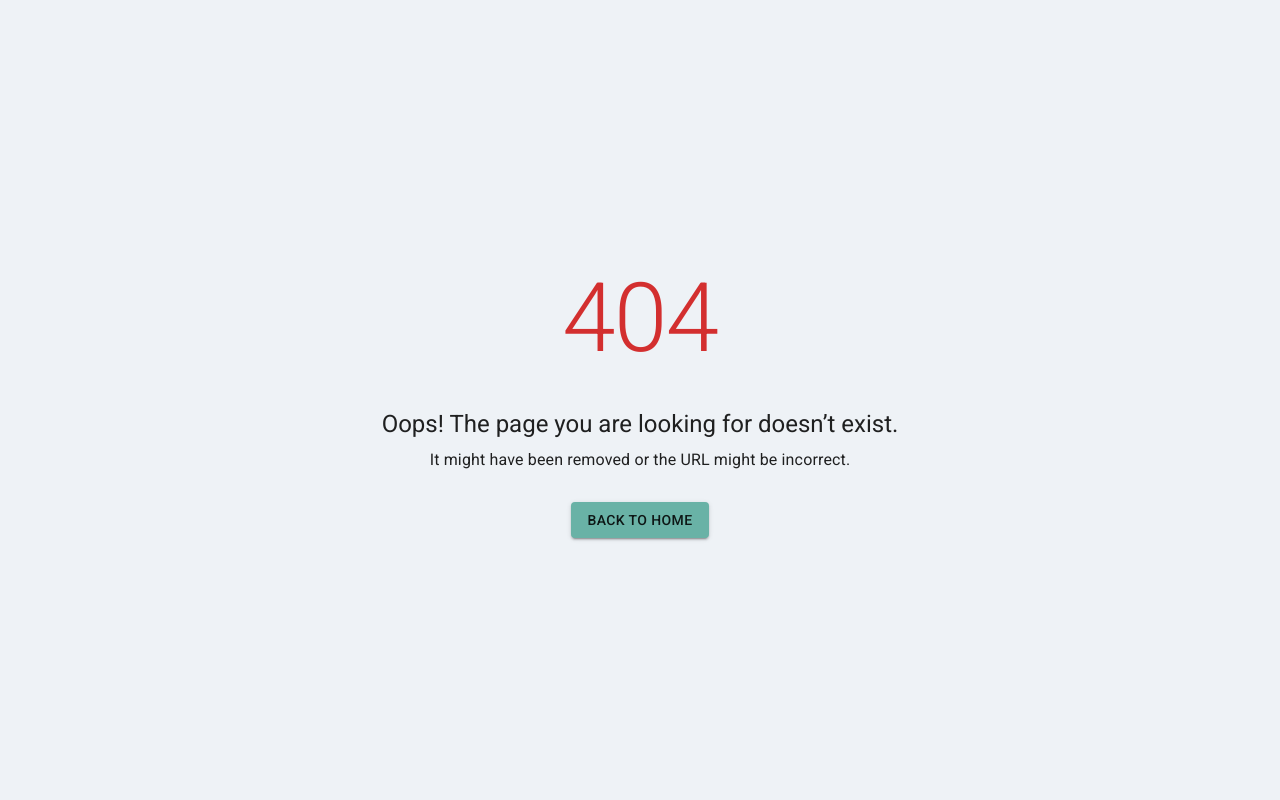
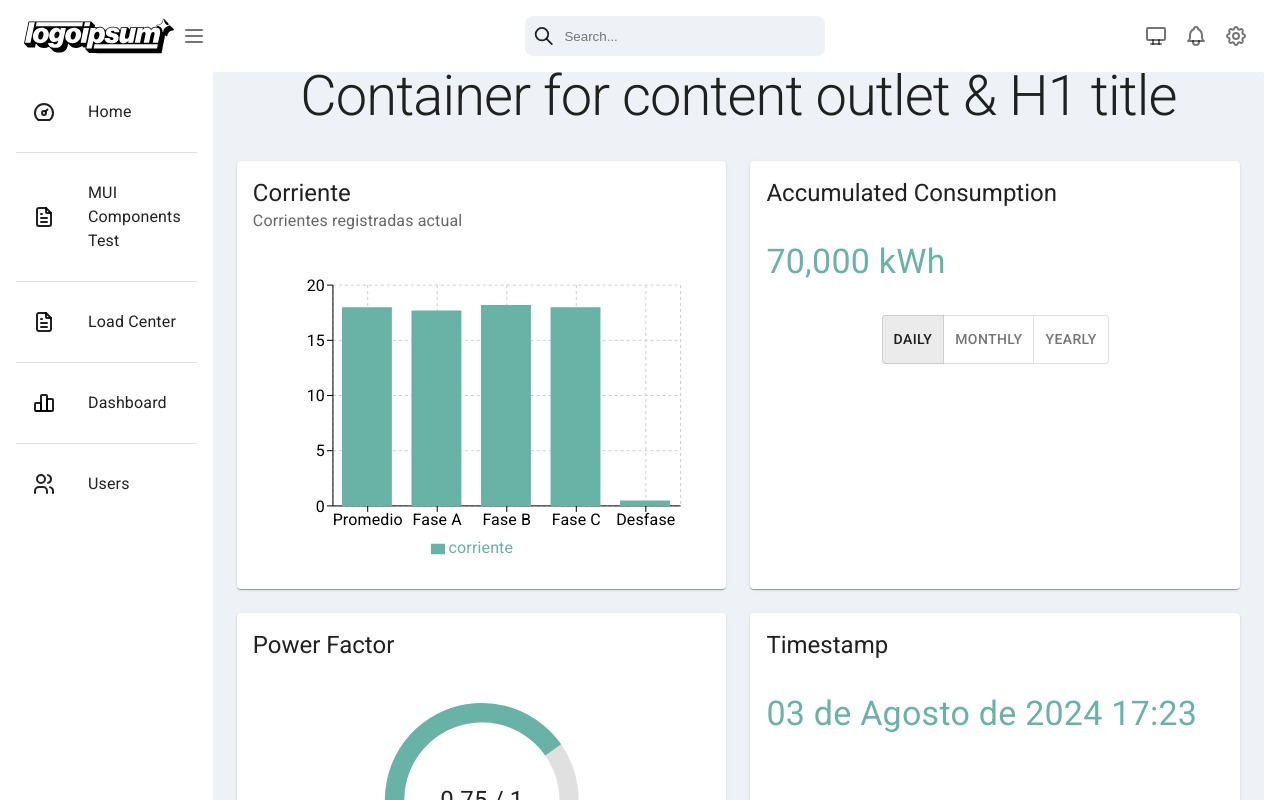
Before and after one commit to NexeliumMx/PowerTick-frontend, a React (Vite) app: page /measurments in a window 1280 px wide. Before the commit this address had no page. Built offline with nearby package versions, Linux system fonts and the light colour scheme.

Commit message:
Creación de página de Measurments

```diff
--- a/src/App.jsx
+++ b/src/App.jsx
@@ -6,6 +6,7 @@ import MainLayout from './layout/MainLayout';
 import LoadCenter from './pages/LoadCenter/LoadCenter';
 import Dashboard from './pages/Dashboard/Dashboard';
 import Configuration from './pages/Dashboard/Configuration';
+import Measurments from './pages/Dashboard/Measurments';
 
 function App() {
   return (
@@ -20,6 +21,7 @@ function App() {
         <Route path="/LoadCenter" element={<LoadCenter />} />
         <Route path="/dashboard" element={<Dashboard />} />
         <Route path="/configuration" element={<Configuration />} />
+        <Route path="/measurments" element={<Measurments/>} />
       </Route>
     </Routes>
   );
--- /dev/null
+++ b/src/pages/Dashboard/Measurments.jsx
@@ -0,0 +1,37 @@
+import React, { useState } from "react";
+import { Box, useTheme } from "@mui/material";
+import Grid from "@mui/material/Grid2";
+import Current from "./cards/Current";
+
+import AccumulatedConsumption from "./cards/AccumulatedConsumption";
+import PowerFactor from "./cards/PowerFactor";
+import Timestamp from "./cards/Timestamp";
+
+
+export default function Measurments (){
+    return (
+        <Box sx={{ flexGrow: 1}}>
+            {/* First row of 2 cards */}
+            <Grid container spacing={3}>
+            <Grid size={6}>
+                <Current/>
+              </Grid>
+
+              <Grid size={6}>
+                <AccumulatedConsumption/>
+              </Grid>
+
+             {/* Second row of 2 cards */}
+              <Grid size={6}>
+                <PowerFactor />
+              </Grid>
+
+              <Grid size={6}>
+                <Timestamp />
+              </Grid>
+
+
+            </Grid>
+        </Box>
+      );
+    };
--- /dev/null
+++ b/src/pages/Dashboard/cards/Current.jsx
@@ -0,0 +1,68 @@
+import React from 'react';
+import { BarChart, Bar, XAxis, YAxis, CartesianGrid, Tooltip, Legend, ResponsiveContainer } from 'recharts';
+import { Card, CardHeader, CardContent, Box, useTheme } from '@mui/material';
+
+// Datos de ejemplo basados en la gráfica que mostraste
+const data = [
+  { name: 'Promedio', corriente: 18.0 },
+  { name: 'Fase A', corriente: 17.7 },
+  { name: 'Fase B', corriente: 18.2 },
+  { name: 'Fase C', corriente: 18.0 },
+  { name: 'Desfase', corriente: 0.5 }
+];
+
+const CustomTooltip = ({ active, payload, label, theme }) => {
+  if (active && payload && payload.length) {
+    return (
+      <div
+        style={{
+          backgroundColor: theme.palette.mode === 'dark' ? '#333' : '#fff', // Fondo dinámico
+          color: theme.palette.mode === 'dark' ? '#fff' : '#000', // Color del texto dinámico
+          padding: '10px',
+          borderRadius: '5px',
+          border: '1px solid',
+          borderColor: theme.palette.mode === 'dark' ? '#555' : '#ccc',
+        }}
+      >
+        <p>{label}</p>
+        <p>{`corriente : ${payload[0].value}`}</p>
+      </div>
+    );
+  }
+
+  return null;
+};
+
+const CurrentCard = () => {
+  // Obtener el tema actual (claro u oscuro)
+  const theme = useTheme();
+
+  // Cambiar los colores en función del modo (oscuro o claro)
+  const axisColor = theme.palette.mode === 'dark' ? '#fff' : '#000'; // Color de los ejes
+  const gridColor = theme.palette.mode === 'dark' ? '#444' : '#ccc'; // Color del grid
+
+  return (
+    <Card sx={{ height: '100%', display: 'flex', flexDirection: 'column' }}>
+      <CardHeader title="Corriente" subheader="Corrientes registradas actual" />
+      <CardContent sx={{ flexGrow: 1 }}>
+        <Box sx={{ width: '100%', height: 300 }}> {/* Se ajusta al 100% del contenedor */}
+          <ResponsiveContainer width="100%" height="100%">
+            <BarChart
+              data={data}
+              margin={{ top: 20, right: 30, left: 20, bottom: 5 }}
+            >
+              <CartesianGrid stroke={gridColor} strokeDasharray="3 3" /> {/* Color del grid */}
+              <XAxis dataKey="name" stroke={axisColor} /> {/* Color de los ejes */}
+              <YAxis stroke={axisColor} /> {/* Color de los ejes */}
+              <Tooltip content={<CustomTooltip theme={theme} />} /> {/* Tooltip personalizado */}
+              <Legend />
+              <Bar dataKey="corriente" fill={theme.palette.primary.main} barSize={50} /> {/* Color dinámico basado en el tema */}
+            </BarChart>
+          </ResponsiveContainer>
+        </Box>
+      </CardContent>
+    </Card>
+  );
+};
+
+export default CurrentCard;
```
Also changed, not shown: src/pages/Dashboard/cards/PowerFactorMeas.jsx (added), src/pages/Dashboard/cards/ReactivePower.jsx (added), src/pages/Dashboard/cards/RealPower.jsx (added).
